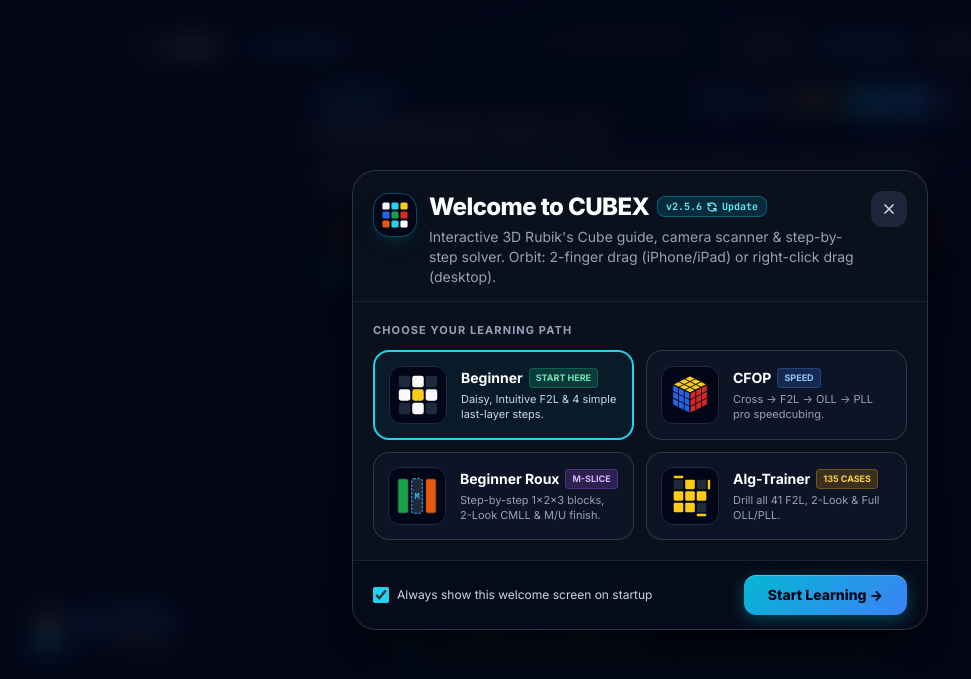
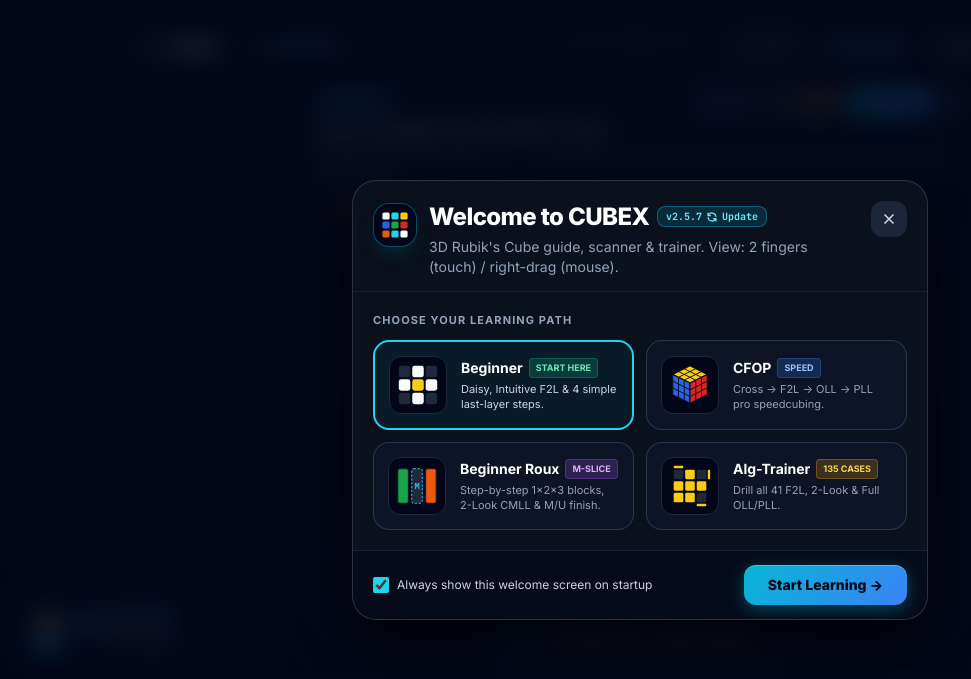
Before and after one commit to lccuber-stack/cubex, a plain HTML site: page index.html in a window 1280 px wide. Shown: the whole page, without its empty margins (0-971 px from the left). Drawn offline with nearby package versions, Linux system fonts and the light colour scheme; animation ran at ten frames a second.

Commit message:
Add files via upload
UI fixes

```diff
--- a/index.html
+++ b/index.html
@@ -396,13 +396,13 @@
                         <div class="flex items-center gap-2 flex-wrap">
                             <h1 class="text-lg sm:text-2xl font-extrabold text-white tracking-tight">Welcome to CUBEX</h1>
                             <button id="btn-check-update" title="Check &amp; Install Latest App Update" class="inline-flex items-center gap-1 text-[10px] font-mono-code font-bold text-cyan-300 bg-cyan-950/80 hover:bg-cyan-900/80 border border-cyan-500/40 rounded-lg px-2 py-0.5 transition">
-                                <span id="app-version-label">v2.5.4</span>
+                                <span id="app-version-label">v2.5.7</span>
                                 <svg class="w-3 h-3" fill="none" stroke="currentColor" viewBox="0 0 24 24"><path stroke-linecap="round" stroke-linejoin="round" stroke-width="2.5" d="M4 4v5h.582m15.356 2A8.001 8.001 0 004.582 9m0 0H9m11 11v-5h-.581m0 0a8.003 8.003 0 01-15.357-2m15.357 2H15"></path></svg>
                                 <span>Update</span>
                             </button>
                         </div>
                         <p class="text-xs sm:text-sm text-slate-400 mt-1">
-                            Interactive 3D Rubik's Cube guide, camera scanner &amp; step-by-step solver. Orbit: 2-finger drag (iPhone/iPad) or right-click drag (desktop).
+                            3D Rubik's Cube guide, scanner &amp; trainer. View: 2 fingers (touch) / right-drag (mouse).
                         </p>
                     </div>
                 </div>
@@ -705,7 +705,7 @@
         // ====================================================================
         // 1. VERSIONING, PWA ICON INJECTION & AUTO-UPDATE
         // ====================================================================
-        const APP_VERSION = '2.5.6';
+        const APP_VERSION = '2.5.7';
         const STORAGE_KEY = 'cubex_state_v2';
 
         function injectPWAIcons() {
@@ -1513,8 +1513,9 @@
                 const topH = topEl ? topEl.getBoundingClientRect().height : 200;
                 const botH = botEl ? botEl.getBoundingClientRect().height : 120;
                 const availH = Math.max(140, h - topH - botH);
-                // Bias slightly lower into the open lower space so the cube fills room cleanly without touching bottom dock
-                const gapCenterPx = topH + availH * 0.56;
+                // Place lower in the open space toward the bottom dock without touching it
+                const lowerFactor = window.innerWidth < 640 ? 0.66 : 0.60;
+                const gapCenterPx = topH + availH * lowerFactor;
                 const ndcOffsetY = ((h * 0.5) - gapCenterPx) / (h * 0.5);
                 const fovRad = (this.camera.fov * Math.PI) / 180;
                 const halfTan = Math.tan(fovRad / 2);
@@ -1530,36 +1531,16 @@
                 const topH = topEl ? topEl.getBoundingClientRect().height : 210;
                 const botH = botEl ? botEl.getBoundingClientRect().height : 120;
 
-                const availH = Math.max(150, h - topH - botH - 12);
-                const availW = Math.max(200, w - 16);
+                const availH = Math.max(150, h - topH - botH - 8);
+                const availW = Math.max(200, w - 12);
                 const minDimPx = Math.min(availH, availW);
 
                 const fovRad = (this.camera.fov * Math.PI) / 180;
                 const halfTan = Math.tan(fovRad / 2);
-                const desiredCoverage = w < 640 ? 0.86 : 0.78;
-                const visualRadius = 2.95;
+                const desiredCoverage = w < 640 ? 0.90 : 0.80;
+                const visualRadius = 2.85;
                 const computed = (visualRadius * h) / (halfTan * minDimPx * desiredCoverage);
-                return Math.max(13.2, Math.min(36.0, computed));
-            }
-
-            getIdealCameraRadius() {
-                const topEl = document.getElementById('top-ui');
-                const botEl = document.getElementById('bottom-ui');
-                const w = Math.max(1, window.innerWidth);
-                const h = Math.max(1, window.innerHeight);
-                const topH = topEl ? topEl.getBoundingClientRect().height : 210;
-                const botH = botEl ? botEl.getBoundingClientRect().height : 120;
-
-                const availH = Math.max(150, h - topH - botH - 18);
-                const availW = Math.max(200, w - 24);
-                const minDimPx = Math.min(availH, availW);
-
-                const fovRad = (this.camera.fov * Math.PI) / 180;
-                const halfTan = Math.tan(fovRad / 2);
-                const desiredCoverage = 0.72;
-                const visualRadius = 3.15;
-                const computed = (visualRadius * h) / (halfTan * minDimPx * desiredCoverage);
-                return Math.max(14.5, Math.min(38.0, computed));
+                return Math.max(12.8, Math.min(36.0, computed));
             }
 
             recalculateViewportFit() {
@@ -2361,17 +2342,17 @@
             {
                 stage: 'INTRO 1/16',
                 title: 'Cube Knowledge & How to Hold (F = Front)',
-                desc: 'F (Front) is always whichever side faces closest to your chest — for simplicity in this guide, we keep the BLUE side facing you! Centers (1 color) never move: White is opposite Yellow, Blue opposite Green, Red opposite Orange. To rotate the 3D view: drag with 2 fingers on iPhone/iPad, or right-click drag on desktop.',
-                tip: '2-finger drag on iPhone/iPad or right-click drag on desktop rotates the 3D view • Hold BLUE facing you (F) & YELLOW on Top (U)!',
+                desc: 'F (Front) is the face closest to you — we keep BLUE in front. Centers never move: White = Yellow, Blue = Green, Red = Orange.',
+                tip: 'Keep BLUE in front (F) & YELLOW on top (U).',
                 focusMode: 'CENTERS',
                 autoDemo: true,
                 setupMoves: ['x2'],
                 demoMoves: ['y', 'y', 'y', 'y'],
                 captions: [
-                    '1. F (Front) is always the face closest to you — we use BLUE facing you for simplicity!',
-                    '2. White is always on bottom opposite Yellow on top',
-                    '3. Red & Orange are opposites; Blue & Green are opposites',
-                    '4. Rotate view: 2-finger drag (iPhone/iPad) or right-click drag (desktop)!'
+                    '1. F (Front) = side closest to you (Blue here)',
+                    '2. White is opposite Yellow',
+                    '3. Red/Orange & Blue/Green are opposites',
+                    '4. Keep Blue in front (F) & Yellow on top (U)'
                 ]
             },
             {
```
